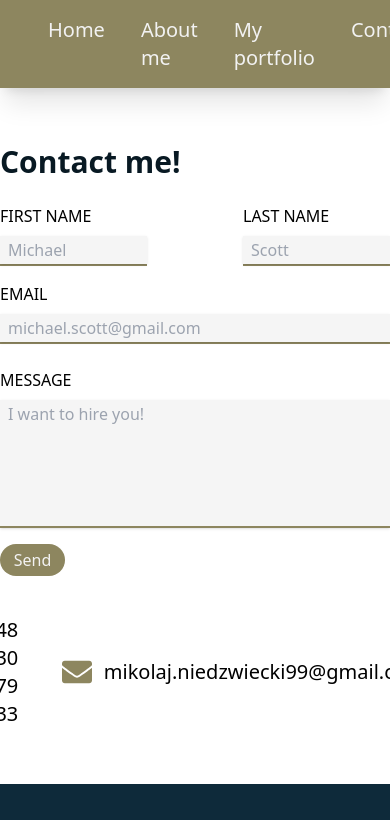
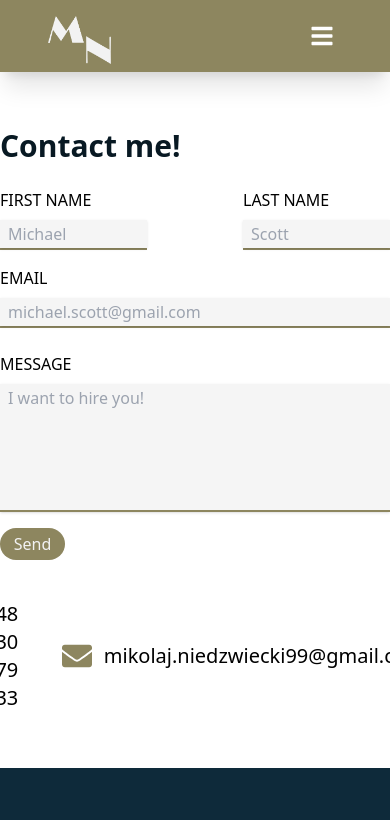
Before and after one commit to kolamaja/Portfolio, a React (Create React App) app: page /contact in a window 390 px wide. Shown: the top 820 px of the page. Built offline with nearby package versions, Linux system fonts and the light colour scheme.

Commit message:
feat(nav): Mobile nav bar

```diff
--- a/src/components/Main.js
+++ b/src/components/Main.js
@@ -66,7 +66,7 @@ export const Main = () => {
         <h1 className="lg:text-2xl text-base invisible transition-all duration-500 delay-300 scale-0 rounded-full bg-opacity-80 p-1 lg:p-2 px-3 lg:px-4 bg-elephant-600 absolute translate-y-36 translate-x-24 lg:group-focus:translate-x-96 ml-9 lg:ml-7 desktop:group-focus:translate-y-40 laptop:group-focus:translate-y-28 group-focus:visible group-focus:scale-100">
           Contact
         </h1>
-        <h1 className="lg:text-2xl text-base invisible transition-all duration-500 delay-300 scale-0 rounded-full bg-opacity-80 p-1 lg:p-2 px-3 lg:px-4 bg-elephant-600 absolute translate-y-36 -translate-x-32 lg:group-focus:-translate-x-96 ml-2 lg:ml-4 desktop:group-focus:translate-y-40 laptop:group-focus:translate-y-28 group-focus:visible group-focus:scale-100">
+        <h1 className="lg:text-2xl text-base invisible transition-all duration-500 delay-300 scale-0 rounded-full bg-opacity-80 p-1 lg:p-2 px-3 lg:px-4 bg-elephant-600 absolute translate-y-36 -translate-x-32 lg:group-focus:-translate-x-96 ml-2 lg:ml-9 desktop:group-focus:translate-y-40 laptop:group-focus:translate-y-28 group-focus:visible group-focus:scale-100">
           About
         </h1>
         <h1 className="lg:text-2xl text-base invisible transition-all duration-500 delay-300 scale-0 rounded-full bg-opacity-80 p-1 lg:p-2 px-3 lg:px-4 bg-elephant-600 absolute translate-y-36  lg:ml-6 desktop:group-focus:translate-y-40 laptop:group-focus:translate-y-28 group-focus:visible group-focus:scale-100">
--- a/src/components/NavBar.js
+++ b/src/components/NavBar.js
@@ -1,29 +1,55 @@
-import React from "react";
+import React, { useState } from "react";
 import { Link } from "react-router-dom";
 import Logo from "../img/MN.png";
+import { FaBars } from "react-icons/fa";
 const NavBar = () => {
+  const [mobileList, setMobileList] = useState(false);
   return (
-		<nav className='shadow-xl px-10 bg-clay-500 text-almostWhite-500'>
-			<div className='relative container mx-auto  p-2'>
-				<div className='flex  items-center justify-between'>
-					<div className='pt-2'>
-						<Link to={"/"}><img className='h-16 ' src={Logo} alt='Logo' /></Link>
+    <nav className="shadow-xl px-10 z-30 bg-clay-500 text-almostWhite-500">
+      <div className="relative container mx-auto  p-2">
+        <div className="flex  items-center justify-between">
+          <div className="pt-2">
+            <Link to={"/"}>
+              <img className="lg:h-16 h-12" src={Logo} alt="Logo" />
+            </Link>
           </div>
-					<div className='flex space-x-9 text-xl'>
-						<Link to={"/"} className='hover:text-almostWhite-600' >
+          <div className="lg:hidden flex text-2xl    text-white">
+            <button className="outline-none focus:ring-2 focus:ring-white p-2 rounded-lg " onClick={() => setMobileList(!mobileList)}>
+              <FaBars />
+            </button>
+          </div>
+
+          <div className="hidden lg:flex space-x-9 text-xl">
+            <Link to={"/"} className="hover:text-almostWhite-600">
               Home
             </Link>
-						<Link to={"/about"} className='hover:text-almostWhite-600'>
+            <Link to={"/about"} className="hover:text-almostWhite-600">
               About me
             </Link>
-						<Link to={"/portfolio"} className='hover:text-almostWhite-600'>
+            <Link to={"/portfolio"} className="hover:text-almostWhite-600">
               My portfolio
             </Link>
-						<Link to={"/contact"} className='hover:text-almostWhite-600' >
+            <Link to={"/contact"} className="hover:text-almostWhite-600">
               Contact
             </Link>
           </div>
         </div>
+        {mobileList ? (
+          <div className=" absolute right-6 left-6  flex flex-col mt-2  space-y-6 py-5 px-2  rounded-2xl shadow-lg text-black text-lg items-start bg-almostWhite-200 border-opacity-80 border-2 border-elephant-500">
+            <Link to={"/"} className=" shadow-md w-full font-semibold px-2  bg-lightBlue-100 focus:bg-lightBlue-200">
+              Home
+            </Link>
+            <Link to={"/about"} className=" shadow-md w-full font-semibold px-2 bg-lightBlue-100 focus:bg-lightBlue-200 ">
+              About me
+            </Link>
+            <Link to={"/portfolio"} className=" shadow-md w-full font-semibold px-2 bg-lightBlue-100 focus:bg-lightBlue-200 ">
+              My portfolio
+            </Link>
+            <Link to={"/contact"} className=" shadow-md w-full font-semibold px-2 bg-lightBlue-100 focus:bg-lightBlue-200 ">
+              Contact
+            </Link>
+          </div>
+        ) : null}
       </div>
     </nav>
   );
```
Lines whose indentation alone changed are shown as unchanged.
